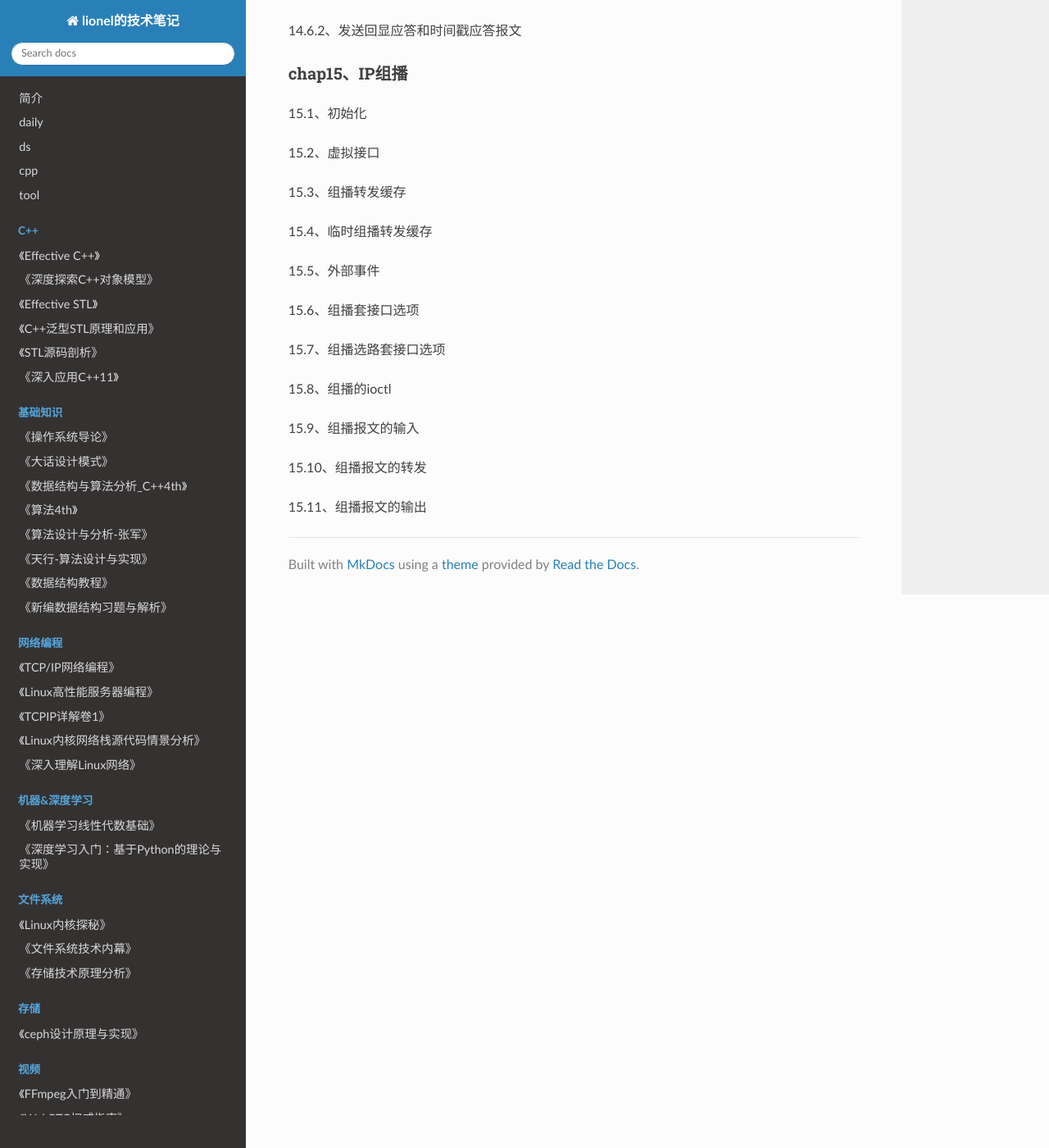
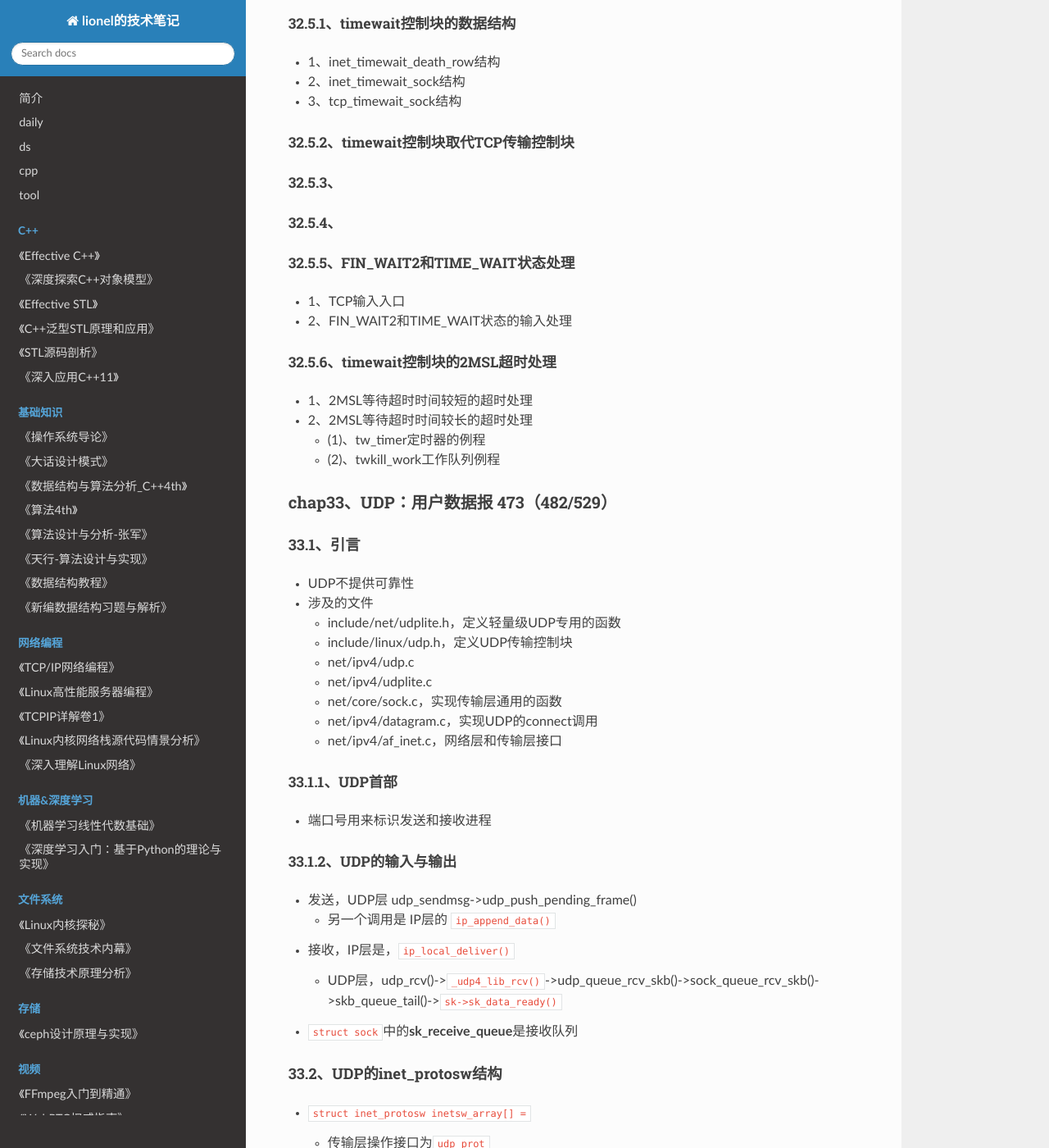
Before and after one commit to wolflion/booknotes, an MkDocs documentation site: the page built from docs/10network/Linux内核源码剖析-tcpip实现(下).md, in a window 1280 px wide and 1400 px high, scrolled down 15548 px. Shown: the whole window at 82% size. Built offline with MkDocs 1.6.1, drawn with Linux system fonts in a browser that asks for light colours; nearby versions of some CDN libraries; some of the changed text lies outside the part shown.

Commit message:
Update Linux内核源码剖析-tcpip实现(下).md

```diff
--- a/docs/10network/Linux内核源码剖析-tcpip实现(下).md
+++ b/docs/10network/Linux内核源码剖析-tcpip实现(下).md
@@ -579,54 +579,194 @@
 
 13.3.7、
 
-### chap14、ICMP：Internet控制报文协议
+### chap32、TCP连接的终止 442（451/529）
 
-#### 14.1、ICMP报文结构
+#### 32.1、连接终止过程
 
-14.2、注册ICMP报文类型
+##### 32.1.1、正常关闭
 
-14.3、系统参数
+##### 32.1.2、同时关闭
 
-14.4、ICMP的初始化
+#### 33.2、shutdown传输接口层的实现
 
-14.5、输入处理
+##### 33.2.1、tcp_shutdown()
 
-14.5.1、
++ 是TCP的shutdown系统调用的传输接口层实现，由套接口层的实现`inet_shutdown()`调用
 
-14.5.2、
+##### 33.2.2、tcp_send_fin()
 
-14.5.3、
++ 过程：
+  + 由于发送FIN无需占用额外的负载
 
-14.5.4、
+#### 32.3、close传输接口层的实现：tcp_close()
 
-14.5.5、
+#### 32.4、被动关闭：FIN段的接收处理
 
-14.6、输出处理
+#### 32.5、主动关闭
 
-14.6.1、发送ICMP报文
+##### 32.5.1、timewait控制块的数据结构
 
-14.6.2、发送回显应答和时间戳应答报文
++ 1、inet_timewait_death_row结构
++ 2、inet_timewait_sock结构
++ 3、tcp_timewait_sock结构
 
-### chap15、IP组播
+##### 32.5.2、timewait控制块取代TCP传输控制块
 
-15.1、初始化
+##### 32.5.3、
 
-15.2、虚拟接口
+##### 32.5.4、
 
-15.3、组播转发缓存
+##### 32.5.5、FIN_WAIT2和TIME_WAIT状态处理
 
-15.4、临时组播转发缓存
++ 1、TCP输入入口
++ 2、FIN_WAIT2和TIME_WAIT状态的输入处理
 
-15.5、外部事件
+##### 32.5.6、timewait控制块的2MSL超时处理
 
-15.6、组播套接口选项
++ 1、2MSL等待超时时间较短的超时处理
++ 2、2MSL等待超时时间较长的超时处理
+  + (1)、tw_timer定时器的例程
+  + (2)、twkill_work工作队列例程
 
-15.7、组播选路套接口选项
+### chap33、UDP：用户数据报  473（482/529）
 
-15.8、组播的ioctl
+#### 33.1、引言
 
-15.9、组播报文的输入
++ UDP不提供可靠性
++ 涉及的文件
+  + include/net/udplite.h，定义轻量级UDP专用的函数
+  + include/linux/udp.h，定义UDP传输控制块
+  + net/ipv4/udp.c
+  + net/ipv4/udplite.c
+  + net/core/sock.c，实现传输层通用的函数
+  + net/ipv4/datagram.c，实现UDP的connect调用
+  + net/ipv4/af_inet.c，网络层和传输层接口
 
-15.10、组播报文的转发
+##### 33.1.1、UDP首部
 
-15.11、组播报文的输出
++ 端口号用来标识发送和接收进程
+
+##### 33.1.2、UDP的输入与输出
+
++ 发送，UDP层  udp_sendmsg->udp_push_pending_frame()
+  + 另一个调用是 IP层的 `ip_append_data()`
++ 接收，IP层是，`ip_local_deliver()`
+  + UDP层，udp_rcv()->`_udp4_lib_rcv()`->udp_queue_rcv_skb()->sock_queue_rcv_skb()->skb_queue_tail()->`sk->sk_data_ready()`
++ `struct sock`中的**sk_receive_queue**是接收队列
+
+#### 33.2、UDP的inet_protosw结构
+
++ `struct inet_protosw inetsw_array[] = `
+  + 传输层操作接口为`udp_prot`
+  + 套接口层操作接口为`inet_dgram_ops`
+
+#### 33.3、UDP的传输控制块
+
++ `struct udp_sock{}`是对`inet_sock`结构的扩展
+
+#### 33.4、UDP的proto结构和proto_ops结构的实例
+
++ 传输层操作接口为`udp_prot`
++ 套接口层操作接口为`inet_dgram_ops`
++ *没有扩展*
+
+#### 33.5、UDP的状态
+
++ UDP的传输是没有状态的
+
+#### 33.6、UDP传输控制块的管理
+
++ UDP并不是在hash接口中将其传输控制块添加到**udp_hash散列表**中的，而是**在绑定端口后，才将其添加到散列表**，关键字为端口号与散列表大小取模后的值。
++ `udp_sock`，`socket结构`，`struct file结构`
+
+#### 33.7、bind系统调用的实现
+
++ **UDP的绑定实际上完成两个功能**：
+  + 根据选取的合适端口号将传输控制块添加到udp_hash散列表中
+  + 并将端口号设置到传输控制块中
++ `inet_bind()`
+  + 原始IP，调用bind接口进行绑定
+  + 其他的包括TCP和UDP则调用`get_port()`进行绑定
++ 在UDP中实现传输接口层`get_port()`接口的函数是`udp_v4_get_port()`，**真正绑定的是`__udp_lib_get_port()`**
+
+#### 33.8、UDP套接口的关闭
+
++ UDP的传输接口层的close接口为`udp_lib_close()`，通过对传输接口层的unhash接口的调用，把传输控制块从散列表中删除
+  + `sk_common_release()`
+
+#### 33.9、connect系统调用的实现
+
++ `inet_dgram_connect()`为connect在UDP套接口层的实现
+
+##### 33.9.1、udp_disconnect()
+
++ 传输接口层UDP的disconnect接口的实现
+
+##### 33.9.2、ipv4_datagram_connect()
+
++ 传输接口层UDP的connect接口的实现
+
+#### 33.10、select系统调用的实现
+
++ `udp_poll()`
+
+#### 33.11、UDP的ioctl
+
++ SIOCOUTQ，返回标识该传输控制块为发送而分配的所有数据区的总大小
++ SIOCINQ，获取在接收队列缓存中第一个未读数据报的长度
+
+#### 33.12、UDP的套接口选项
+
++ UDP套接口选项入口为`udp_setsockopt()`
+  + 如果是`SOL_UDP`和`SOL_UDPLITE`级别，调用`udp_lib_setsockopt()`
+  + 否则通过IP接口调用`ip_setsockopt()`
+
+#### 33.13、UDP校验和
+
+##### 33.13.1、输入UDP数据报校验和的计算
+
++ 1、udp4_csum_init()
+  + 用于UDP数据报接收校验的初始化
++ 2、udp_lib_checksum_complete()
+  + 基于伪首部累加和，完成全包校验和的检测
+
+##### 33.13.2、输出UDP数据报校验和的计算
+
++ 1、udp4_hwcsum_outgoing()
++ 2、csum_tcpudp_magic()和udp_csum_outgoing()
+  + udp_csum_outgoing()用在硬件不支持完成校验和的情况下
+
+#### 33.14、UDP的输出：sendmsg系统调用
+
+##### 33.14.1、udp_sendmsg()
+
++ 实现了UDP数据报的组织和发送
+
+##### 33.14.2、udp_push_pending_frames()
+
++ 将待发送数据打包成一个UDP数据报输出
+
+#### 33.15、UDP的输入
+
+##### 33.15.1、UDP接收的入口：udp_rcv()
+
++ UDP层的数据接收，对于套接口而言，就是**接收队列的入队操作**，在IP层，如果是发送到本地数据，则会交由`ip_local_deliver_finish()`处理
+
+##### 33.15.2、UDP组播数据报输入：__udp4_lib_mcast_deliver()
+
+##### 33.15.3、udp_queue_rcv_skb()
+
++ 将UDP数据报添加到所属传输控制块的接收队列中的功能由udp_queue_rcv_skb()来实现
+
+#### 33.16、recvmsg系统调用的实现
+
++ 实现UDP的传输接口层的recvmsg接口函数为`udp_recvmsg()`
+
++ udp_recvmsg()实现了主动从传输控制块的接收队列中读取数据到用户空间的缓冲区中。
+
+#### 33.17、UDP的差错处理：udp_err()
+
+#### 33.18、轻量级UDP
+
++ 在UDP-Lite协议中，一个数据包到底需不需要对其负载进行校验，或者是校验多少位都是由用户控制的
++ `s = socket(PF_INET, SOCK_DGRAM, IPPROTO_UDPLITE);`
```
